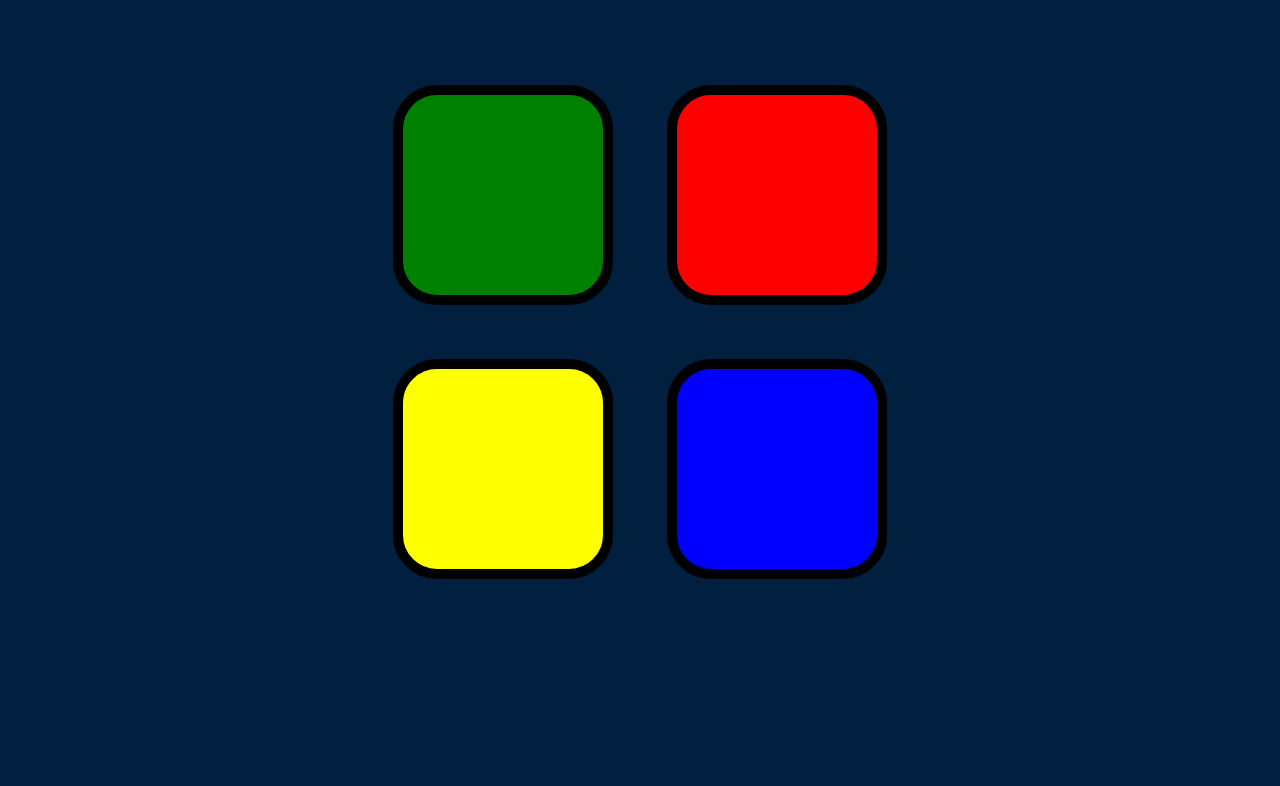
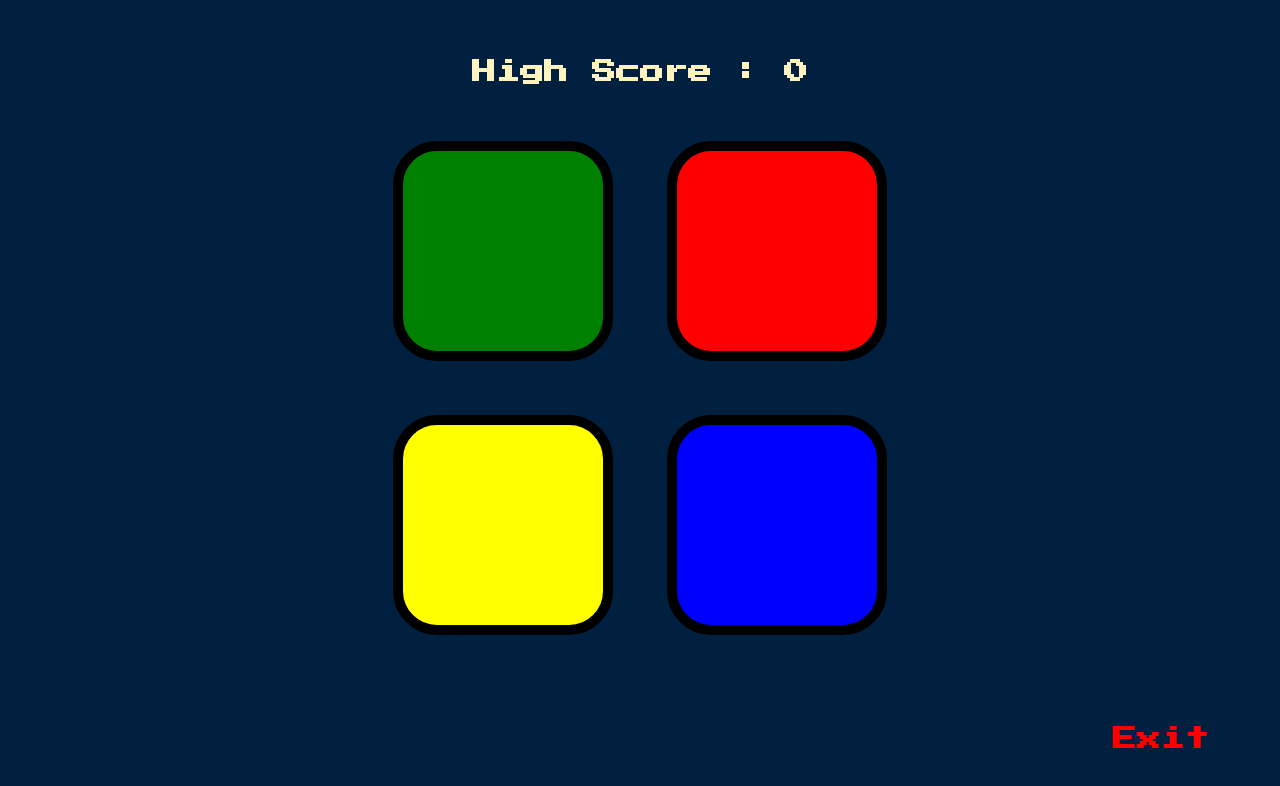
Before and after one commit to dainavipurav/simon-game-challenge, a plain HTML site: page index.html in a window 1280 px wide. Shown: the part 114-900 px from the top of the page. Before the commit the page ends 800 px from the top, so only its background shows below. Drawn offline with nearby package versions, Linux system fonts and the light colour scheme.

Commit message:
ref : some enhancements added high score and and exit game button added

```diff
--- a/game.js
+++ b/game.js
@@ -5,12 +5,23 @@ var userClickedPattern = [];
 var level = 0;
 var started = false;
 var currentLevel = 0;
+var highScore = 0;
 
 $(document).on("keydown", function () {
   if (started === false) {
     started = true;
     nextSequence();
   }
+});
+
+// Add click on exit text to exit from game
+$(".exit").click(function () {
+  $("#level-title").text("Press A Key to Start");
+  if (level > highScore) {
+    highScore = level - 1;
+    $("#high-score").text(`High Score : ${highScore}`);
+  }
+  startOver();
 });
 
 // Add button click handlers to all the buttons
@@ -94,6 +105,11 @@ function checkAnswer(currentLevel) {
       }, 1000);
     }
   } else {
+    console.log("currentLevel" + currentLevel);
+    if (level > highScore) {
+      highScore = level - 1;
+      $("#high-score").text(`High Score : ${highScore}`);
+    }
     startOver();
     gameOverAnimation();
   }
--- a/index.html
+++ b/index.html
@@ -13,7 +13,12 @@
   <body>
     <h1 id="level-title">Press A Key to Start</h1>
     <div class="container">
-      <div lass="row">
+      <div class="row">
+        <h2 id="high-score" class="high-score">High Score : 0</h2>
+      </div>
+    </div>
+    <div class="container">
+      <div class="row">
         <div type="button" id="green" class="btn green"></div>
 
         <div type="button" id="red" class="btn red"></div>
@@ -25,6 +30,8 @@
       </div>
     </div>
 
+    <h2 class="exit">Exit</h2>
+
     <script src="https://ajax.googleapis.com/ajax/libs/jquery/3.7.1/jquery.min.js"></script>
     <script src="./game.js" charset="utf-8"></script>
   </body>
--- a/styles.css
+++ b/styles.css
@@ -8,6 +8,23 @@ body {
   font-size: 3rem;
   margin:  5%;
   color: #FEF2BF;
+}
+
+.high-score{
+  font-family: 'Press Start 2P', cursive;
+  font-size: 1.5rem;
+  margin:  5%;
+  color: #FEF2BF;
+}
+
+.exit{
+  font-family: 'Press Start 2P', cursive;
+  font-size: 1.5rem;
+  margin:  5%;
+  color: red;
+  display: flex;
+  align-items: end;
+  justify-content: end;
 }
 
 .container {
```
